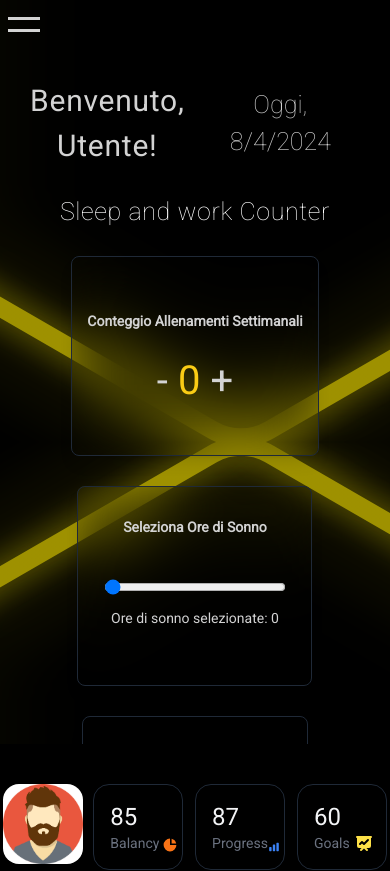
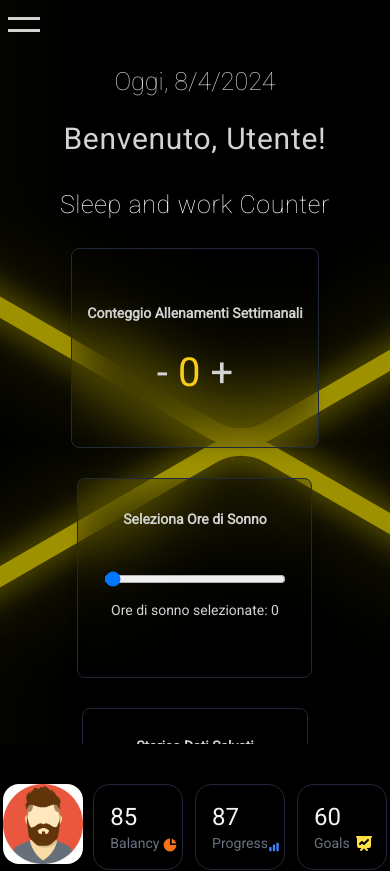
Before and after one commit to AlexCastels/REACTIVE-FIT, a React (Vite) app in the folder react-team-project/: page /dashboard in a window 390 px wide. Shown: the top 871 px of the page. Built offline with nearby package versions, Linux system fonts and the light colour scheme; no server answers.

Commit message:
mediaHeroTitle

```diff
--- a/react-team-project/src/benni-component/UserComponentResponsive.jsx
+++ b/react-team-project/src/benni-component/UserComponentResponsive.jsx
@@ -19,8 +19,7 @@ export function UserComponentResponsive() {
                 style={{ height: isCollapse ? "400px" : "100px" }}>
                 <div className="bg-black pt-10">
                     <div
-                        className="responsive-user-component-dx "
-
+                        className="responsive-user-component-dx"
                     >
                         <div className=" ">
                             <img src="\src\style-site\images-style\AVATAR FIT.png" alt="aji" className=" w-20 h-20 object-cover rounded-2xl" />
--- a/react-team-project/src/hero.css
+++ b/react-team-project/src/hero.css
@@ -126,3 +126,12 @@
 
     }
 }
+
+@media screen and (max-width: 600px){
+    .title-general-hero{
+        display: flex;
+        flex-direction: column-reverse;
+        align-items: center;
+        margin: 0;
+    }
+}
```
